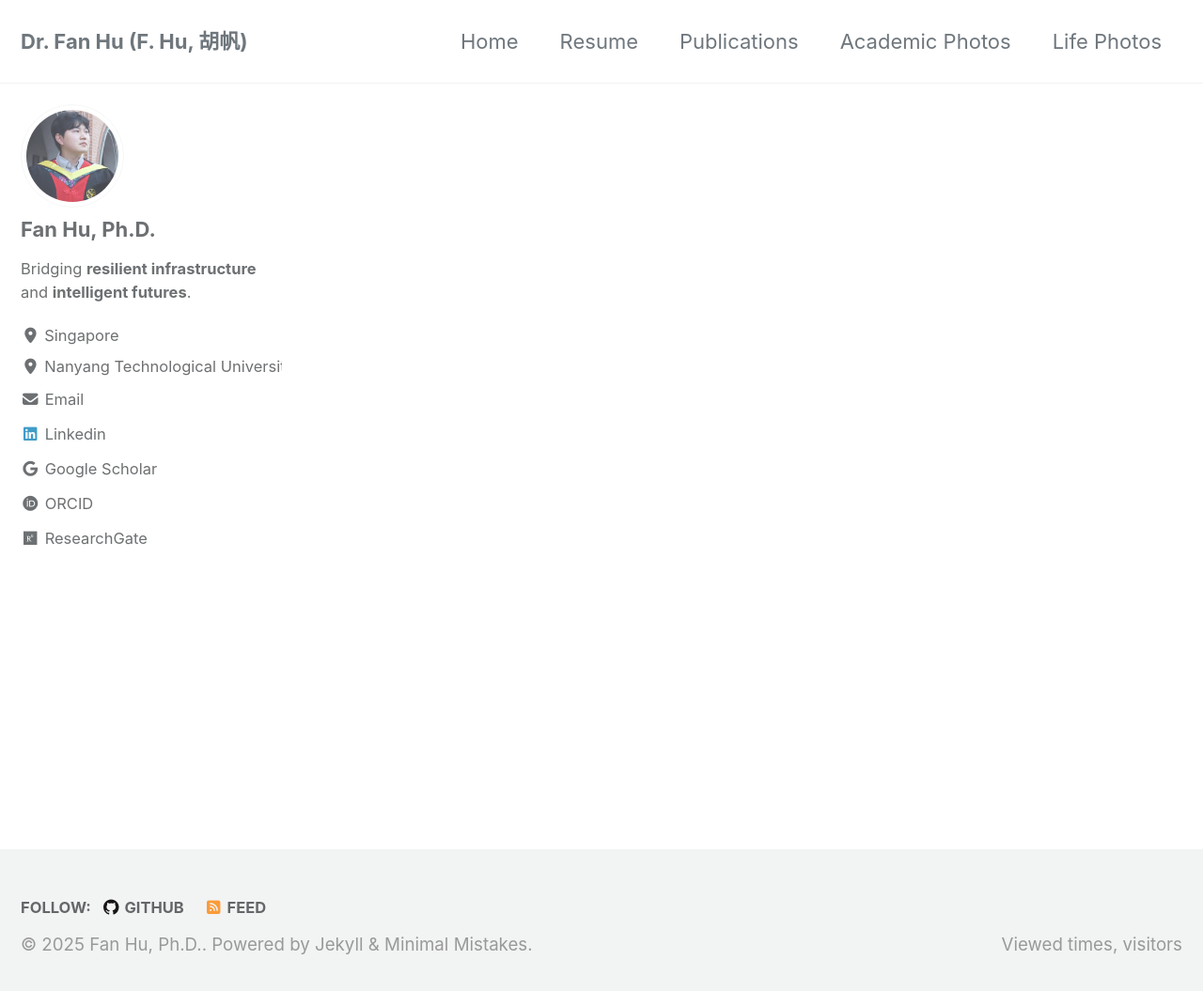
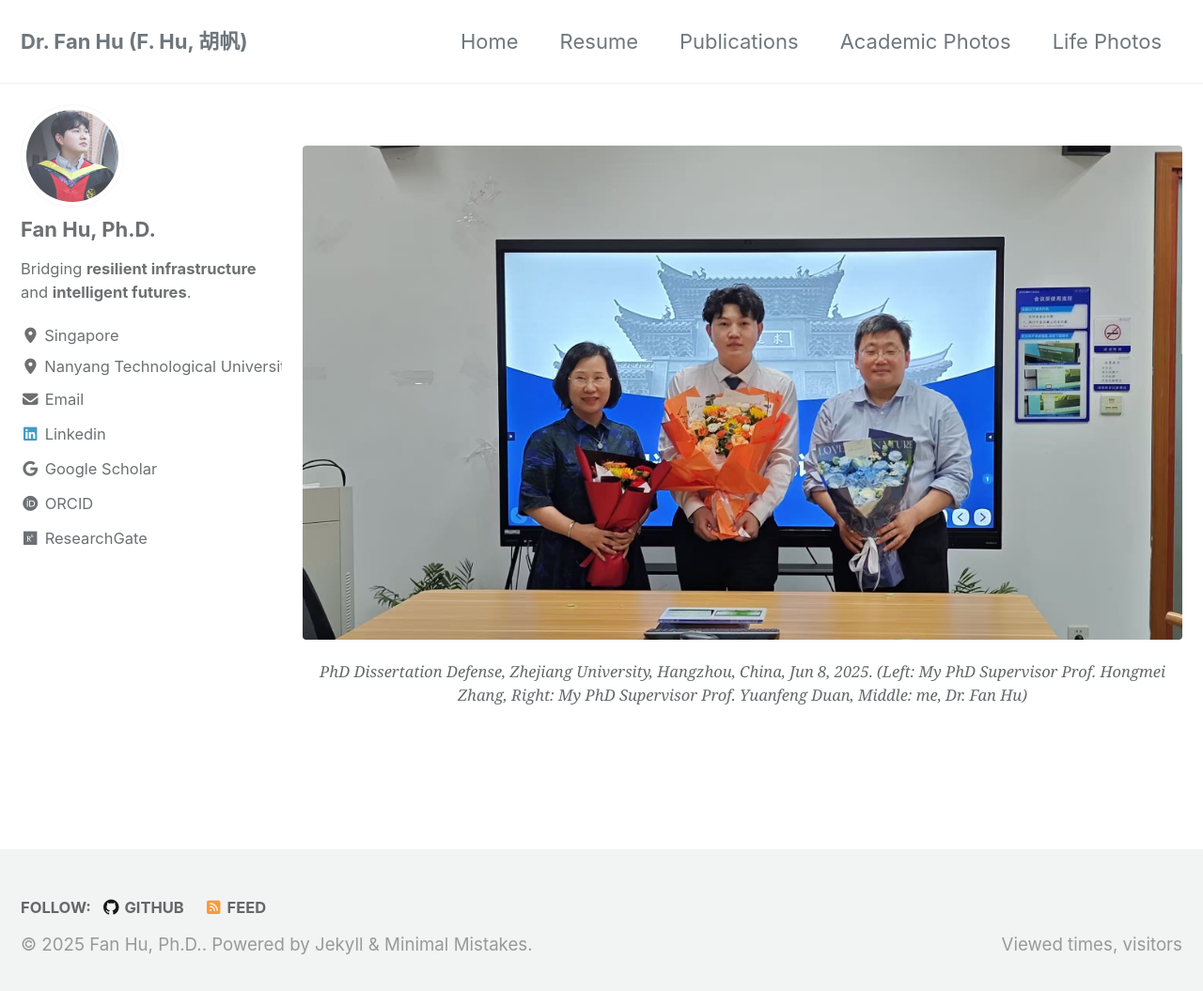
Before and after one commit to fanwindyhu/fanwindyhu.github.io, a Jekyll site: the page built from _pages/life_photos.md, in a window 1280 px wide and 1064 px high. Shown: the top 1055 px of the window at 94% size. Built offline with Jekyll 4.4.1, drawn with Linux system fonts in a browser that asks for light colours; cached includes are drawn as plain includes; comment, search, counter and statistics services are not loaded.

Commit message:
life_photos.md

```diff
--- a/_pages/life_photos.md
+++ b/_pages/life_photos.md
@@ -2,5 +2,12 @@
 layout: single
 permalink: /life_photos/
 author_profile: true
-
+classes: wide
+show_heading_anchors: false
 ---
+<figure>
+  <img src="/assets/images/academic3.jpg" alt="Research photo" width="500">
+  <figcaption style="text-align:center; font-style:italic;">
+  PhD Dissertation Defense, Zhejiang University, Hangzhou, China, Jun 8, 2025. (Left: My PhD Supervisor Prof. Hongmei Zhang, Right: My PhD Supervisor Prof. Yuanfeng Duan, Middle: me, Dr. Fan Hu)
+  </figcaption>
+</figure>
```
